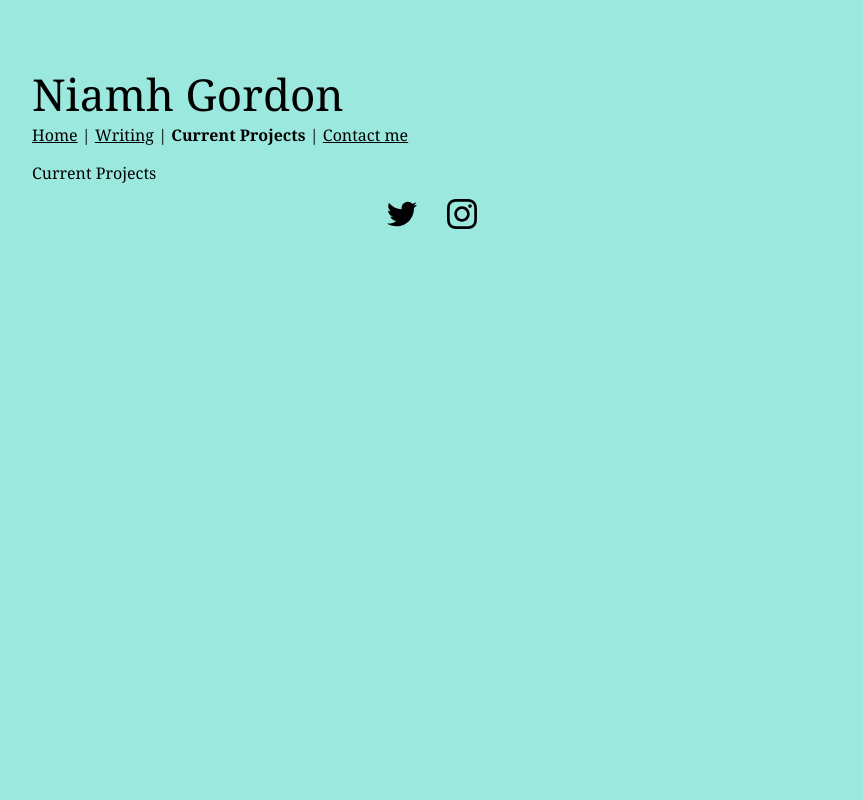
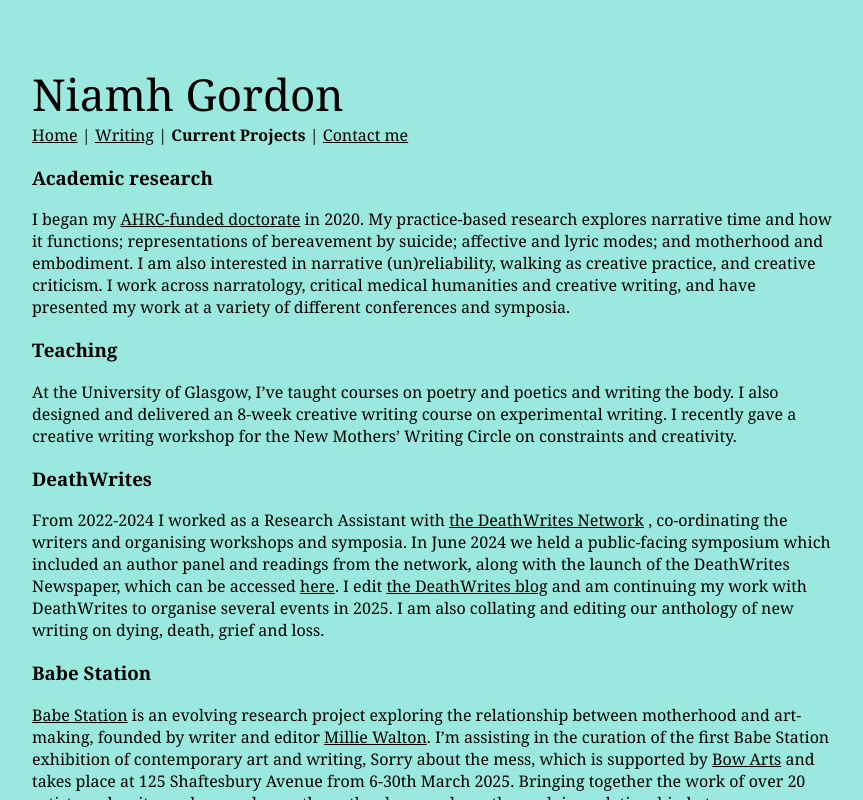
Before and after one commit to jpsanders101/wilbur, a React (Create React App) app: page /current-projects in a window 1280 px wide. Shown: the whole page, without its empty margins (208-1071 px from the left). Built offline with nearby package versions, Linux system fonts and the light colour scheme.

Commit message:
Add current projects content

```diff
--- a/src/App.js
+++ b/src/App.js
@@ -2,6 +2,7 @@ import './App.css';
 import BasePage from './BasePage';
 import About from './About';
 import Writing from './Writing';
+import CurrentProjects from "./CurrentProjects";
 import { BrowserRouter, Routes, Route } from 'react-router';
 
 function App() {
@@ -11,7 +12,7 @@ function App() {
         <Routes>
           <Route index element={<About />} />
           <Route path="/writing" element={<Writing />} />
-          <Route path="/current-projects" element={<div>Current Projects</div>} />
+          <Route path="/current-projects" element={<CurrentProjects />} />
           <Route path="/contact" element={<div>Contact</div>} />
         </Routes>
       </BasePage>
--- /dev/null
+++ b/src/CurrentProjects.js
@@ -0,0 +1,108 @@
+import React from "react";
+import "./About.css";
+
+export default function CurrentProjects() {
+  return (
+    <>
+      <h3>Academic research</h3>
+      <p>
+        I began my{" "}
+        <a
+          target="_blank"
+          href="https://www.gla.ac.uk/pgrs/niamhgordon/"
+          rel="noreferrer"
+        >
+          AHRC-funded doctorate
+        </a>{" "}
+        in 2020. My practice-based research explores narrative time and how it
+        functions; representations of bereavement by suicide; affective and
+        lyric modes; and motherhood and embodiment. I am also interested in
+        narrative (un)reliability, walking as creative practice, and creative
+        criticism. I work across narratology, critical medical humanities and
+        creative writing, and have presented my work at a variety of different
+        conferences and symposia.{" "}
+      </p>
+      <h3>Teaching</h3>
+      <p>
+        At the University of Glasgow, I’ve taught courses on poetry and poetics
+        and writing the body. I also designed and delivered an 8-week creative
+        writing course on experimental writing. I recently gave a creative
+        writing workshop for the New Mothers’ Writing Circle on constraints and
+        creativity.{" "}
+      </p>
+      <h3>DeathWrites</h3>
+      <p>
+        From 2022-2024 I worked as a Research Assistant with{" "}
+        <a target="_blank" href="https://deathwrites.org.uk/" rel="noreferrer">
+          the DeathWrites Network
+        </a>{" "}
+        , co-ordinating the writers and organising workshops and symposia. In
+        June 2024 we held a public-facing symposium which included an author
+        panel and readings from the network, along with the launch of the
+        DeathWrites Newspaper, which can be accessed{" "}
+        <a
+          target="_blank"
+          href="https://deathwrites.org.uk/Newspaper"
+          rel="noreferrer"
+        >
+          here
+        </a>
+        . I edit{" "}
+        <a
+          target="_blank"
+          href="https://deathwrites.org.uk/blog"
+          rel="noreferrer"
+        >
+          the DeathWrites blog
+        </a>{" "}
+        and am continuing my work with DeathWrites to organise several events in
+        2025. I am also collating and editing our anthology of new writing on
+        dying, death, grief and loss.
+      </p>
+      <h3>Babe Station</h3>
+      <p>
+        <a
+          target="_blank"
+          href="https://www.babestation.org.uk/"
+          rel="noreferrer"
+        >
+          Babe Station
+        </a>{" "}
+        is an evolving research project exploring the relationship between
+        motherhood and art-making, founded by writer and editor{" "}
+        <a
+          target="_blank"
+          href="https://www.millie-walton.com/"
+          rel="noreferrer"
+        >
+          Millie Walton
+        </a>
+        . I’m assisting in the curation of the first Babe Station exhibition of
+        contemporary art and writing, Sorry about the mess, which is supported
+        by{" "}
+        <a target="_blank" href="https://bowarts.org/" rel="noreferrer">
+          Bow Arts
+        </a>{" "}
+        and takes place at 125 Shaftesbury Avenue from 6-30th March 2025.
+        Bringing together the work of over 20 artists and writers who are also
+        mothers, the show explores the evolving relationship between motherhood
+        and making art. Within this context, mess becomes not just an aesthetic
+        but a condition; an obstacle; a form of critique; a mode of play; a
+        process of creation; an act of revolution.
+      </p>
+      <h3>Alasdair Gray Archive</h3>
+      <p>
+        In 2025 I will be taking up a creative internship at the <a
+          target="_blank"
+          href="https://thealasdairgrayarchive.org/"
+          rel="noreferrer"
+        >
+          Alasdair Gray
+        </a> Archive, funded by the Scottish Graduate School of Arts and Humanities,
+        with the aim of generating new creative work through engagement with the
+        archive’s materials, and organising a public creative writing workshop
+        based around ideas of intertextual play.
+      </p>
+    </>
+  );
+}
```
